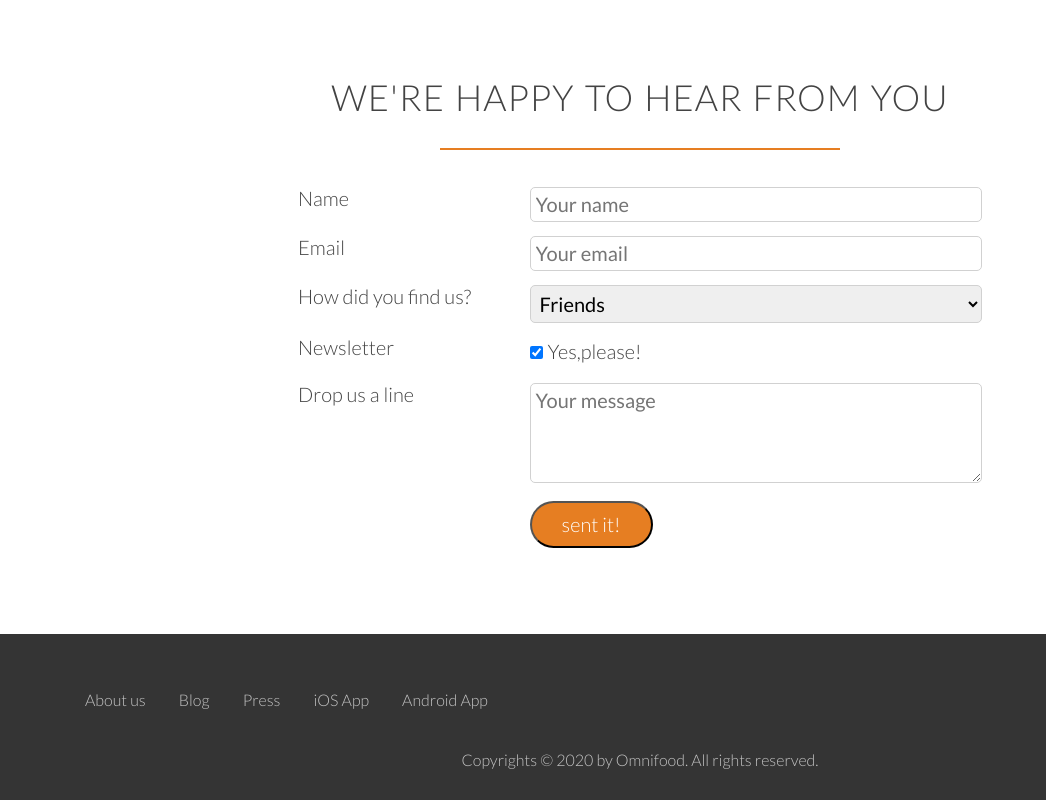
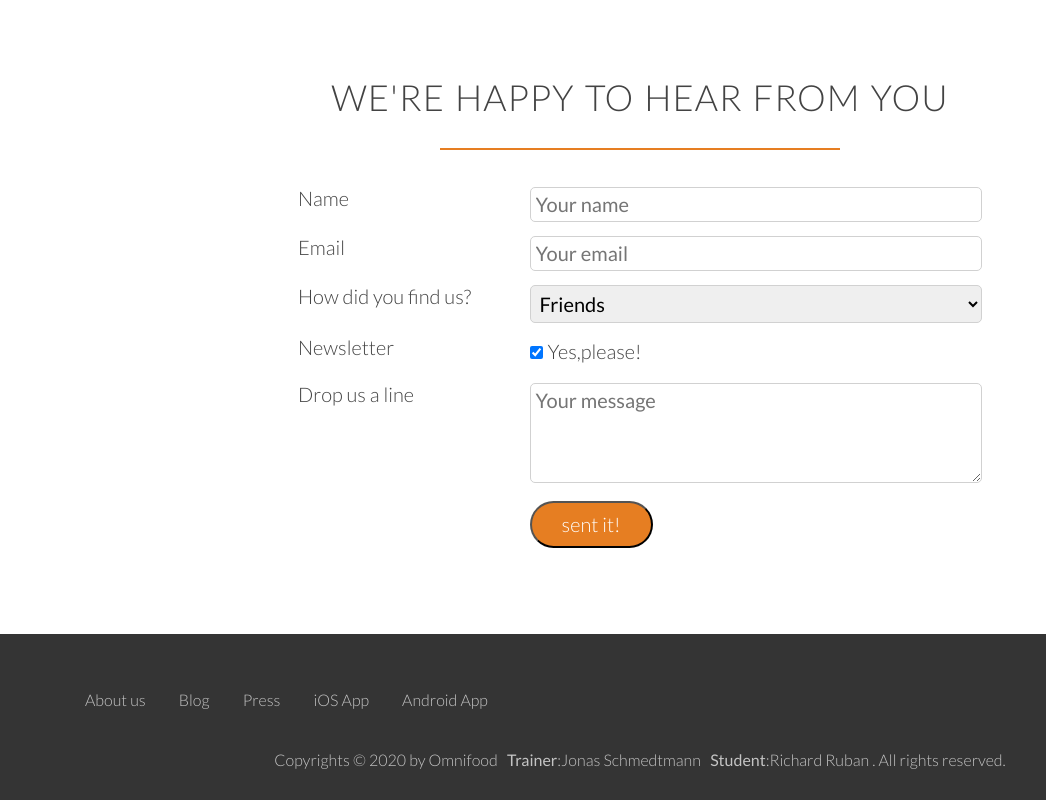
Before and after one commit to richardruban/richardruban.github.io, a plain HTML site: page index.html in a window 1280 px wide. Shown: the part 4686-5486 px from the top of the page, 0-1046 px from the left. Drawn offline with nearby package versions, Linux system fonts and the light colour scheme; files whose address does not match are found by name.

Commit message:
footer modified

```diff
--- a/index.html
+++ b/index.html
@@ -391,7 +391,7 @@
             </div>
              <div class="row">
                <p>
-                  Copyrights &copy; 2020 by Omnifood. All rights reserved.
+                  Copyrights &copy; 2020 by Omnifood  &nbsp; <strong>Trainer</strong>&#58;Jonas Schmedtmann &nbsp;  <strong>Student</strong>&#58;Richard Ruban . All rights reserved.
                  </p>
              </div>
          </footer>
```
